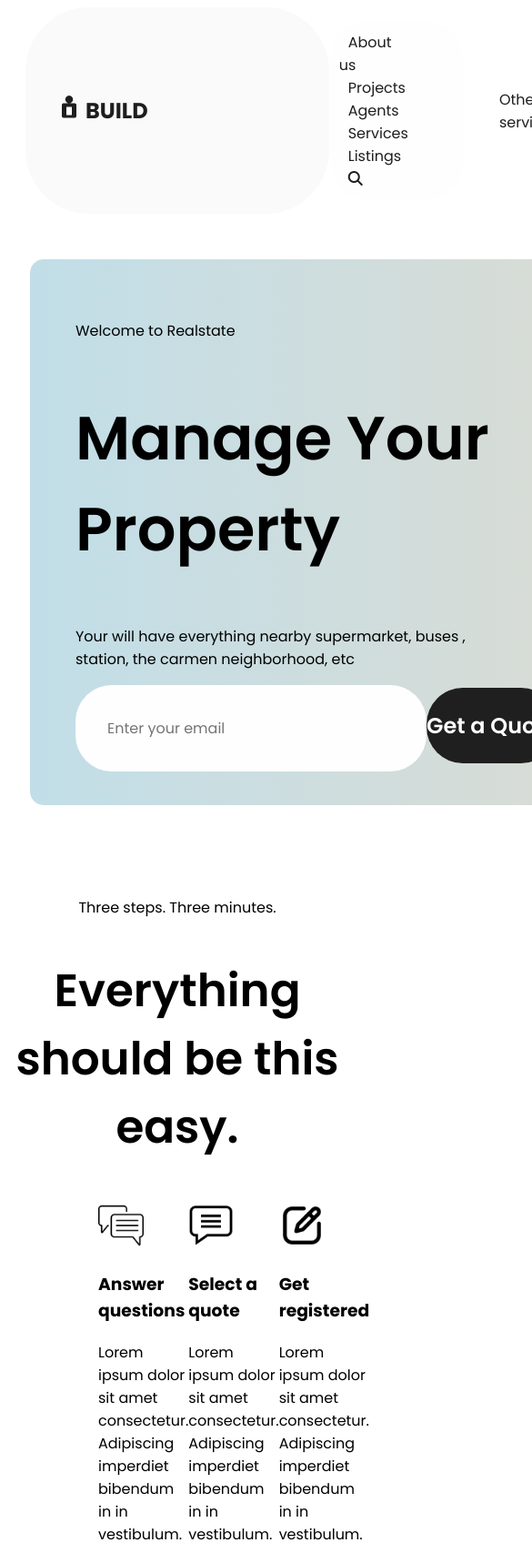
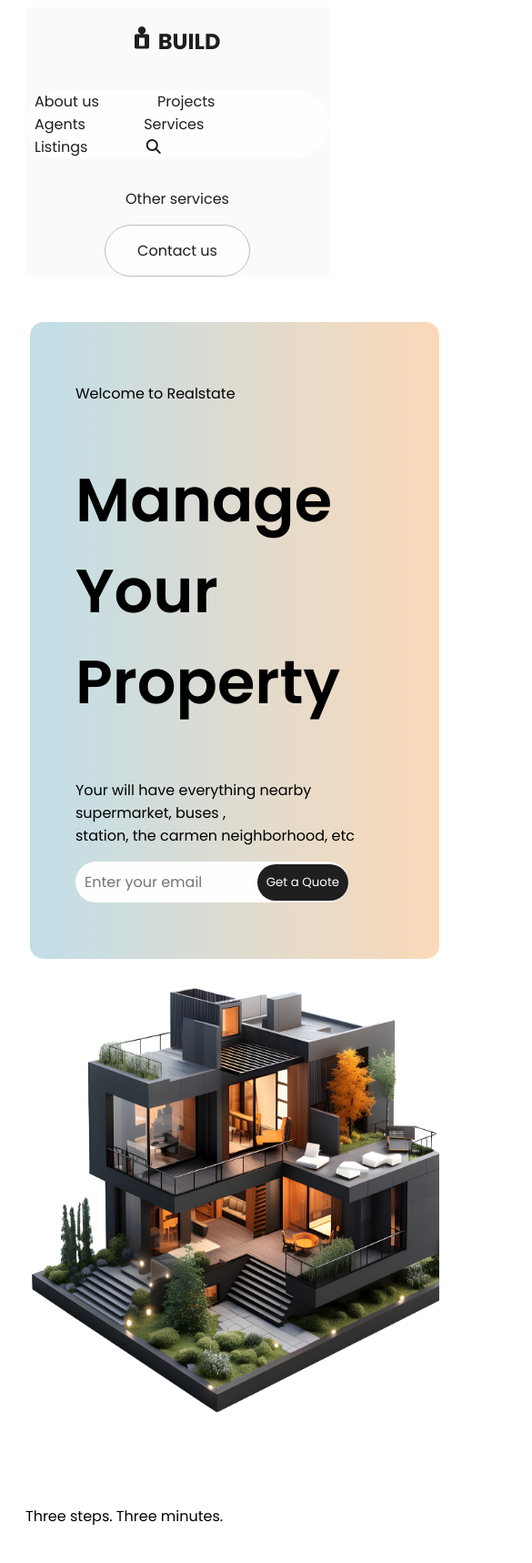
Before and after one commit to s3475sara/real-estate, a plain HTML site: page index.html in a window 390 px wide. Shown: the top 1718 px of the page at 91% size, 585 px wide, since content can reach past the window. Drawn offline with Linux system fonts and the light colour scheme.

Commit message:
ami kicu commant add korlam

```diff
--- a/index.html
+++ b/index.html
@@ -33,12 +33,15 @@
 <H2 class="h22">Manage Your<br> Property</H2>
 <p class="para">Your will have everything nearby supermarket, buses ,<br>
      station, the carmen neighborhood, etc</p>
-     <div class="input"><div><input class="email" type="email" placeholder="Enter your email"></div>
-     <div class="p"><p class="get">Get a Quote</p></div></div>
+
+     <div class="input">
+        <input class="email" type="email" id="textInput" placeholder="Enter your email">
+     <button id="p">Get a Quote</button>
+    </div>
     </div>
 
 <div>
-    <img src="images/Final ii 1.png">
+    <img class="height" src="images/Final ii 1.png">
 </div>
 
 </div>
@@ -53,7 +56,7 @@
     </section>
 
     <section class="container">
-        <div>
+        <div class="containerbox">
             <img src="images/chat.png" height="50" width="50">
             <h3>Answer questions</h3>
             <p> Lorem ipsum dolor sit amet consectetur.<br>
@@ -61,7 +64,7 @@
                   vestibulum.  </p>
         </div>
 
-        <div>
+        <div class="containerbox">
             <img src="images/comment.png" height="50" width="50">
             <h3>Select a quote</h3>
             <p> Lorem ipsum dolor sit amet consectetur.<br>
@@ -69,7 +72,7 @@
                  vestibulum.  </p>
         </div>
 
-        <div>
+        <div class="containerbox">
             <img src="images/edit.png" height="50" width="50">
             <h3>Get registered</h3>
             <p> Lorem ipsum dolor sit amet consectetur.<br>
@@ -204,12 +207,16 @@
      pellentesque sollicitudin. Egestas faucibus lacus diam in senectus<br>
       consectetur. Mattis elit adipiscing quisque tellus scelerisque<br>
      vehicula ante nunc.</p>
+
+     <div class="input">
+        <input class="email" type="email" id="textInput" placeholder="Enter your email">
+     <button id="p">Get a Quote</button>
     </div>
-
+</div>
 
 
     <div>
-        <img src="images/3d-rendering-isometric-fdgdf 1 (3).png">
+        <img class="height" src="images/3d-rendering-isometric-fdgdf 1 (3).png">
     </div>
 </section>
 
--- a/style.css
+++ b/style.css
@@ -80,24 +80,10 @@ li{
     display: flex;
     align-items: baseline;
 }
-.email{
-    padding: 35px;
-    background-color: #fefefe;
-    color: #000000;
-    font-size: 16px;
-    font-weight: 400;
-    border-radius: 40px;
-    border: none;
-}
 .get{
     font-weight: 600;
     font-size: 24px;
     color:#fefefe;
-}
-.p{
-    background-color: #1f1f1f;
-    border-radius: 40px;
-    margin-left:0px;
 }
 .steps{
     text-align: center;
@@ -118,6 +104,7 @@ li{
 .project{
     margin-top: 130px;
     margin-left: 30px;
+    border-left-width: 4px solid green;
 }
 .img{
     display: flex;
@@ -135,9 +122,10 @@ li{
     width: 447px;
 }
 .border{
-    border-top: none;
     padding: 20px;
     border-radius: 14px;
+    background-color: #fefefe;
+
 }
 .star{
     display: flex;
@@ -195,12 +183,13 @@ li p{
     font-weight: 600;
     font-size: 67px;
     color: #000000;
+    margin-bottom: 0px;
 }
 .custom{
     font-weight: 400;
     font-size: 16px;
      color: #000000;
-     margin-top: 0px;
+     margin: 0px;
 }
 .women{
     border-radius: 14px;
@@ -219,6 +208,130 @@ display: flex;
     padding-left: 50px;
 }
 
+.email{
+    background-color: #fefefe;
+    color: #000000;
+    font-size: 16px;
+    font-weight: 400;
+    border-radius: 40px;
+    border:  none;
+}
+.input{
+    position: relative;
+    width: 100%;
+    max-width: 300px; /* Optional: Adjust based on your design */
+  }
+
+  #textInput {
+    width: 100%;
+    padding-right: 40px; /* Leave space for the clear button */
+    padding: 10px;
+    box-sizing: border-box;
+  }
+
+  #p {
+    position: absolute;
+    top: 50%;
+    right: 0px;
+    transform: translateY(-50%);
+    background-color: #1f1f1f;
+    color: white;
+    border: none;
+    cursor: pointer;
+    padding: 10px;
+    z-index: 1;
+    border-radius: 40px;
+  }
+
+  #p:hover {
+    background-color: #1f1f1f;
+  }
 
 @media only screen and
- (max-width: 600px)
+ (max-width: 600px){
+    .navBar{
+        flex-direction: column;
+        border-radius: 0px;
+    }
+    .ul{
+        margin-left: 0px;
+        background-color: #fefefe;
+        border-radius: 40px;
+        padding: 0px;
+    }
+    li{
+        margin-left: 10px;
+        display: inline;
+        margin-right: 50px;
+        font-weight: 400;
+        font-size: 16px;
+        color: #1e1e1e;
+    }
+    .icon{
+        margin-left: 0px;
+    }
+    .paragaraph{
+        margin-left: 0px;
+    }
+    .bb{
+        margin-left: 0px;
+    }
+    .section{
+        flex-direction: column;
+        border-radius: 15px;
+        height: 700px;
+        width: 450px;
+        background: linear-gradient(to left,#FBD9B9 0%, #C1DEE8 100%);
+        margin-top: 50px;
+        margin-left: 25px;
+    }
+    .height{
+        height: 500px;
+        width: 450px;
+        margin-top: 20px;
+        margin-bottom: 50px;
+    }
+    .steps{
+        margin-top: 600px;
+        text-align: left;
+        margin-left: 20px;
+    }
+    .container{
+        flex-direction: column;
+        margin-left: 20px;
+        margin-top: 50px;
+    }
+    .containerbox{
+        margin-top: 50px;
+    }
+    .img{
+        flex-direction: column;
+        margin-left: 20px;
+    }
+    .box{
+        margin-top: 50px;
+    }
+    .weare{
+        font-size: 50px;
+        text-align: left;
+        margin-left: 20px;
+    }
+    .men{
+        flex-direction: column;
+        margin-left: 20px;
+    }
+    .women{
+        margin-top: 50px;
+        height: 500px;
+        width: 450px;
+    }
+    .footer{
+        flex-direction: column;
+            border-radius: 15px;
+            background: linear-gradient(to left,#FBD9B9 0%, #C1DEE8 100%);
+            margin-top: 50px;
+            margin-left: 20px;
+            margin-bottom: 100px;
+            width: 450px;
+        }
+ }
```
